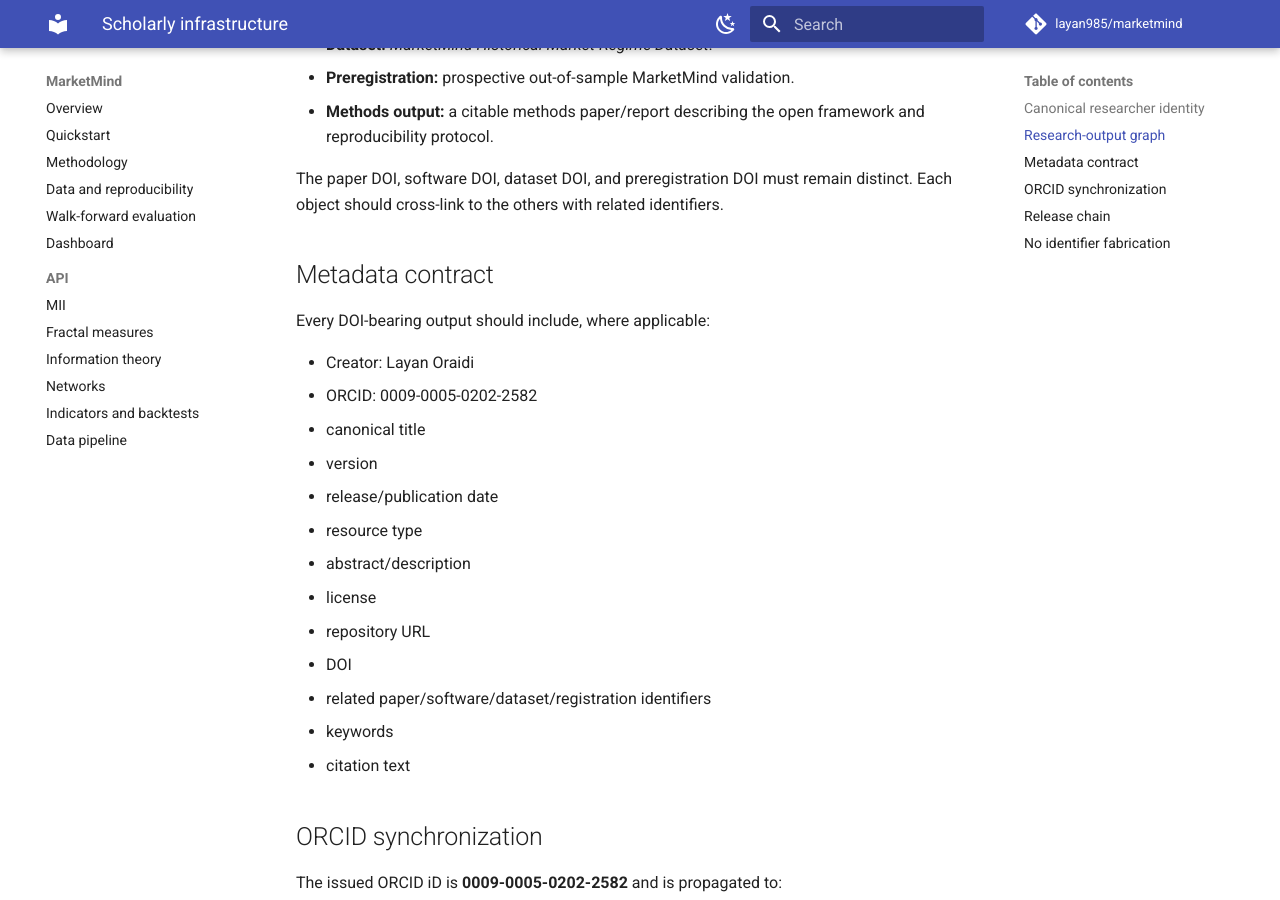
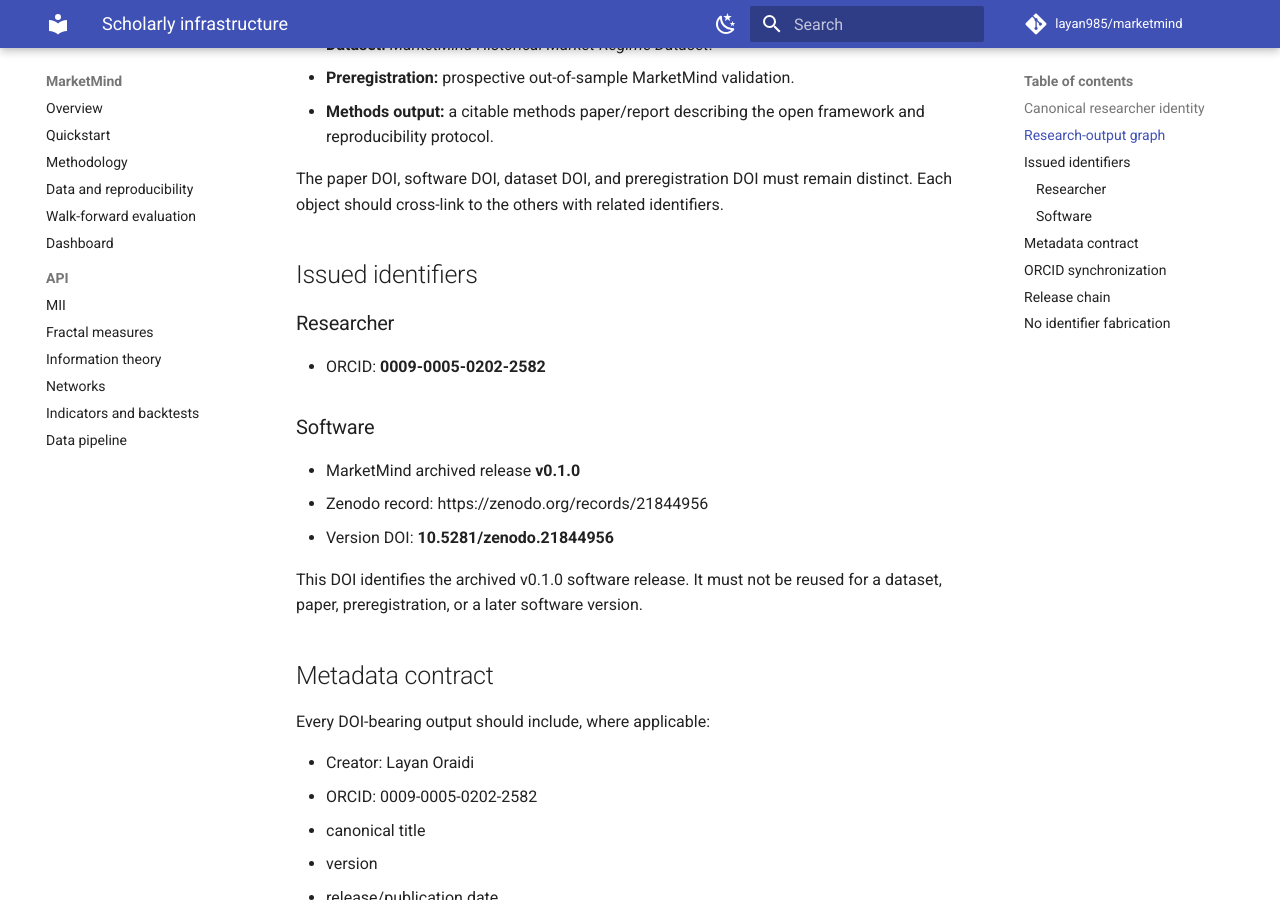
Before and after one commit to layan985/marketmind, an MkDocs documentation site: the page built from docs/scholarly-infrastructure.md, in a window 1280 px wide and 900 px high, scrolled down 1053 px. Built offline with MkDocs 1.6.1 and Material for MkDocs 9.7.7, drawn with Linux system fonts in a browser that asks for light colours; comment, search, counter and statistics services are not loaded; some of the changed text lies outside the part shown.

Commit message:
Record issued MarketMind Zenodo DOI

```diff
--- a/docs/scholarly-infrastructure.md
+++ b/docs/scholarly-infrastructure.md
@@ -34,6 +34,20 @@
 
 The paper DOI, software DOI, dataset DOI, and preregistration DOI must remain distinct. Each object should cross-link to the others with related identifiers.
 
+## Issued identifiers
+
+### Researcher
+
+- ORCID: **0009-0005-0202-2582**
+
+### Software
+
+- MarketMind archived release **v0.1.0**
+- Zenodo record: https://zenodo.org/records/21844956
+- Version DOI: **10.5281/zenodo.21844956**
+
+This DOI identifies the archived v0.1.0 software release. It must not be reused for a dataset, paper, preregistration, or a later software version.
+
 ## Metadata contract
 
 Every DOI-bearing output should include, where applicable:
@@ -68,6 +82,10 @@
 
 `GitHub tag -> GitHub Release -> Zenodo archive -> version DOI -> ORCID -> website`
 
+The first completed software chain is:
+
+`v0.1.0 -> Zenodo record 21844956 -> DOI 10.5281/zenodo.21844956`
+
 For datasets:
 
 `reproducible pipeline -> frozen dataset files -> codebook/data dictionary -> provenance -> changelog -> Zenodo dataset deposit -> dataset DOI -> ORCID -> website`
```
